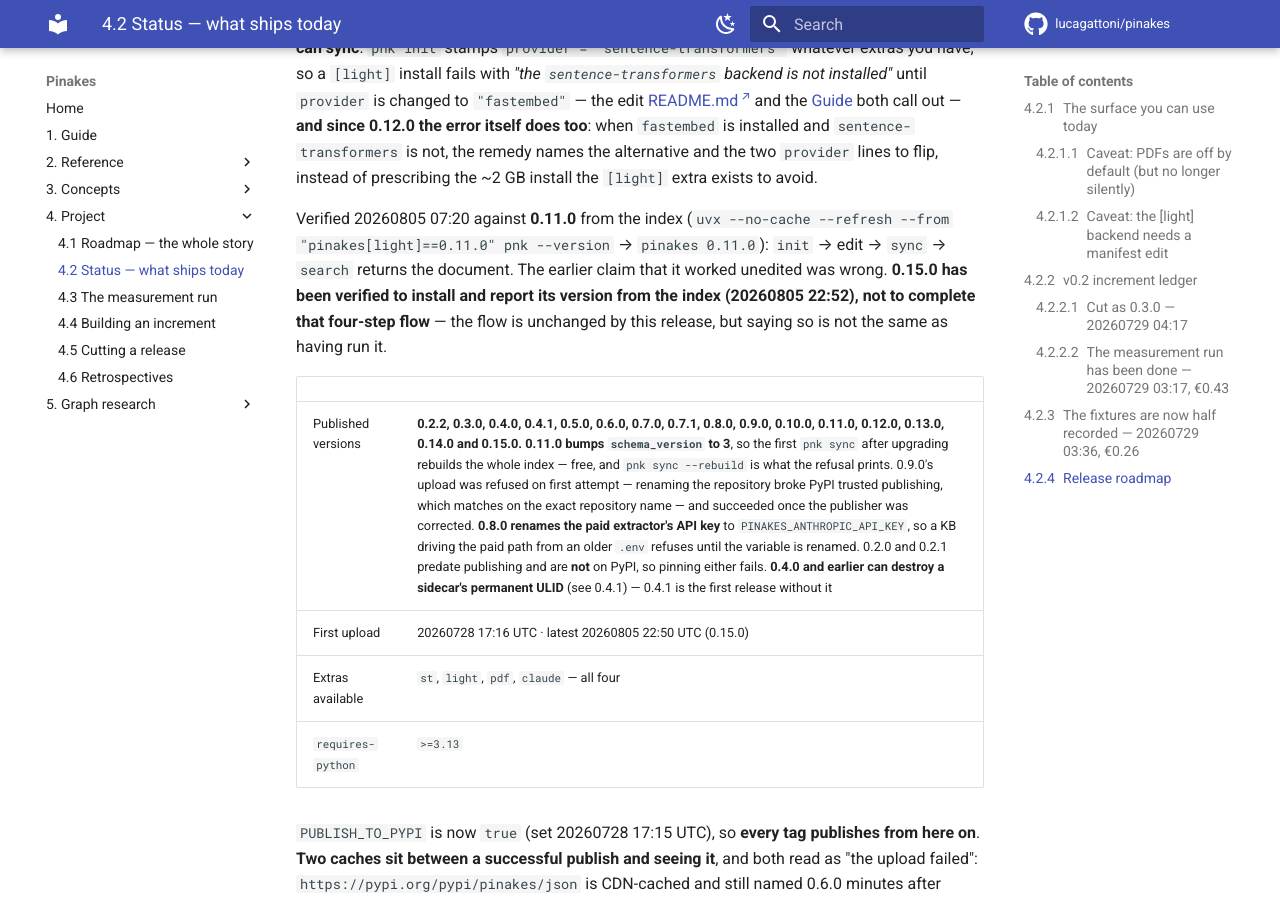
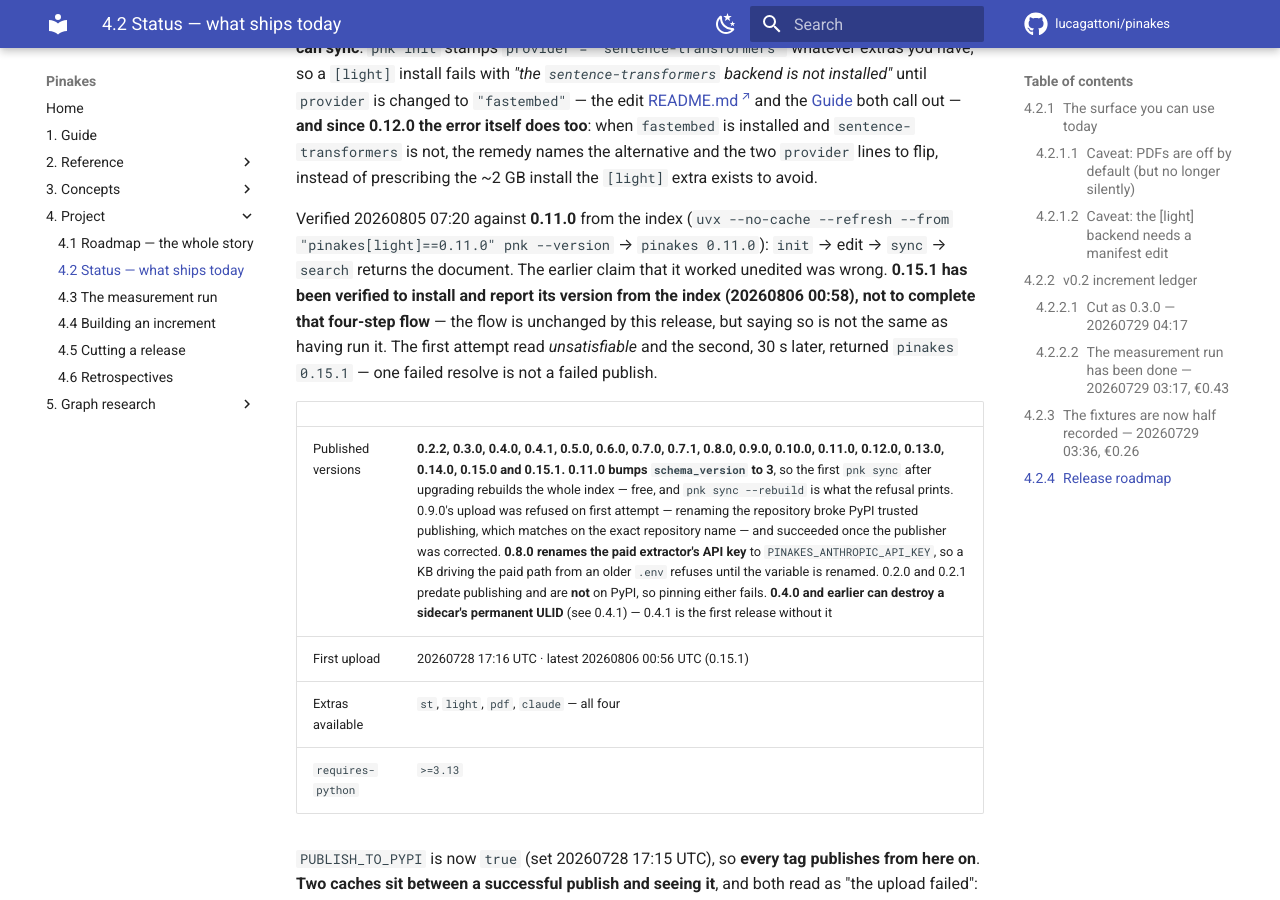
Before and after one commit to lucagattoni/Pinakes, an MkDocs documentation site: the page built from docs/STATUS.md, in a window 1280 px wide and 900 px high, scrolled down 17378 px. Built offline with MkDocs 1.6.1 and Material for MkDocs 9.7.7, drawn with Linux system fonts in a browser that asks for light colours; comment, search, counter and statistics services are not loaded.

Commit message:
Post-release sweep for 0.15.1
PyPI facts, writable only now that they are true: 0.15.1 published, latest upload
20260806 00:56 UTC (from the workflow's own Publish step log, which cannot be
cached), verified from the index at 20260806 00:58 and the GitHub release created.

The first `uvx --no-cache --refresh` read `unsatisfiable` and the second, 30 s
later, returned `pinakes 0.15.1` — recorded because RELEASING.md says one failed
resolve is not a failed publish, and this is the measurement that says so again.

Co-Authored-By: Claude Opus 5 (1M context) <noreply@anthropic.com>
Claude-Session: https://claude.ai/code/session_016nLsc3T4PU54qRCYjzfqh7

```diff
--- a/docs/STATUS.md
+++ b/docs/STATUS.md
@@ -500,15 +500,16 @@ both call out — **and since 0.12.0 the error itself does too**: when `fastembe
 flip, instead of prescribing the ~2 GB install the `[light]` extra exists to avoid.
 
 Verified 20260805 07:20 against **0.11.0** from the index (`uvx --no-cache --refresh --from "pinakes[light]==0.11.0" pnk --version` → `pinakes 0.11.0`): `init` → edit → `sync` →
-`search` returns the document. The earlier claim that it worked unedited was wrong. **0.15.0 has
-been verified to install and report its version from the index (20260805 22:52), not to complete
+`search` returns the document. The earlier claim that it worked unedited was wrong. **0.15.1 has
+been verified to install and report its version from the index (20260806 00:58), not to complete
 that four-step flow** — the flow is unchanged by this release, but saying so is not the same as
-having run it.
+having run it. The first attempt read *unsatisfiable* and the second, 30 s later, returned
+`pinakes 0.15.1` — one failed resolve is not a failed publish.
 
 | | |
 |---|---|
-| Published versions | **0.2.2, 0.3.0, 0.4.0, 0.4.1, 0.5.0, 0.6.0, 0.7.0, 0.7.1, 0.8.0, 0.9.0, 0.10.0, 0.11.0, 0.12.0, 0.13.0, 0.14.0 and 0.15.0.** **0.11.0 bumps `schema_version` to 3**, so the first `pnk sync` after upgrading rebuilds the whole index — free, and `pnk sync --rebuild` is what the refusal prints. 0.9.0's upload was refused on first attempt — renaming the repository broke PyPI trusted publishing, which matches on the exact repository name — and succeeded once the publisher was corrected. **0.8.0 renames the paid extractor's API key** to `PINAKES_ANTHROPIC_API_KEY`, so a KB driving the paid path from an older `.env` refuses until the variable is renamed. 0.2.0 and 0.2.1 predate publishing and are **not** on PyPI, so pinning either fails. **0.4.0 and earlier can destroy a sidecar's permanent ULID** (see 0.4.1) — 0.4.1 is the first release without it |
-| First upload | 20260728 17:16 UTC · latest 20260805 22:50 UTC (0.15.0) |
+| Published versions | **0.2.2, 0.3.0, 0.4.0, 0.4.1, 0.5.0, 0.6.0, 0.7.0, 0.7.1, 0.8.0, 0.9.0, 0.10.0, 0.11.0, 0.12.0, 0.13.0, 0.14.0, 0.15.0 and 0.15.1.** **0.11.0 bumps `schema_version` to 3**, so the first `pnk sync` after upgrading rebuilds the whole index — free, and `pnk sync --rebuild` is what the refusal prints. 0.9.0's upload was refused on first attempt — renaming the repository broke PyPI trusted publishing, which matches on the exact repository name — and succeeded once the publisher was corrected. **0.8.0 renames the paid extractor's API key** to `PINAKES_ANTHROPIC_API_KEY`, so a KB driving the paid path from an older `.env` refuses until the variable is renamed. 0.2.0 and 0.2.1 predate publishing and are **not** on PyPI, so pinning either fails. **0.4.0 and earlier can destroy a sidecar's permanent ULID** (see 0.4.1) — 0.4.1 is the first release without it |
+| First upload | 20260728 17:16 UTC · latest 20260806 00:56 UTC (0.15.1) |
 | Extras available | `st`, `light`, `pdf`, `claude` — all four |
 | `requires-python` | `>=3.13` |
 
```
